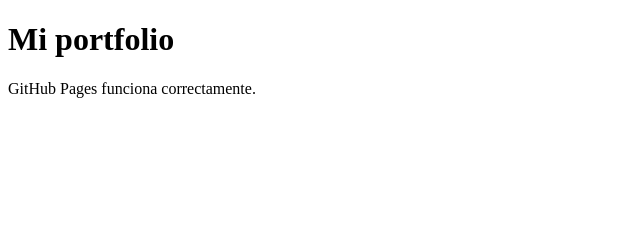
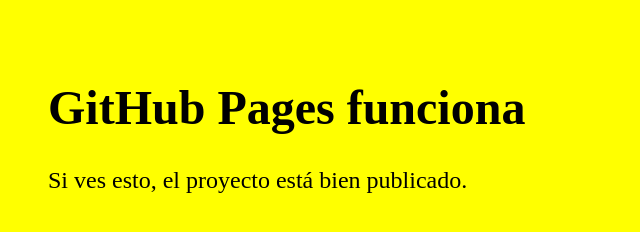
Before and after one commit to Auroramarcos/PORTFOLIO-FINAL, a plain HTML site: page index.html in a window 1280 px wide. Shown: the whole page, without its empty margins (0-640 px from the left). Drawn offline with Linux system fonts and the light colour scheme.

Commit message:
forzar-visible-contenido

```diff
--- a/index.html
+++ b/index.html
@@ -1,11 +1,11 @@
 <!DOCTYPE html>
 <html lang="es">
 <head>
-  <meta charset="UTF-8" />
-  <title>Mi Portfolio</title>
+  <meta charset="UTF-8">
+  <title>Portfolio</title>
 </head>
-<body>
-  <h1>Mi portfolio</h1>
-  <p>GitHub Pages funciona correctamente.</p>
+<body style="background: yellow; color: black; font-size: 24px; padding: 40px;">
+  <h1>GitHub Pages funciona</h1>
+  <p>Si ves esto, el proyecto está bien publicado.</p>
 </body>
 </html>
```
